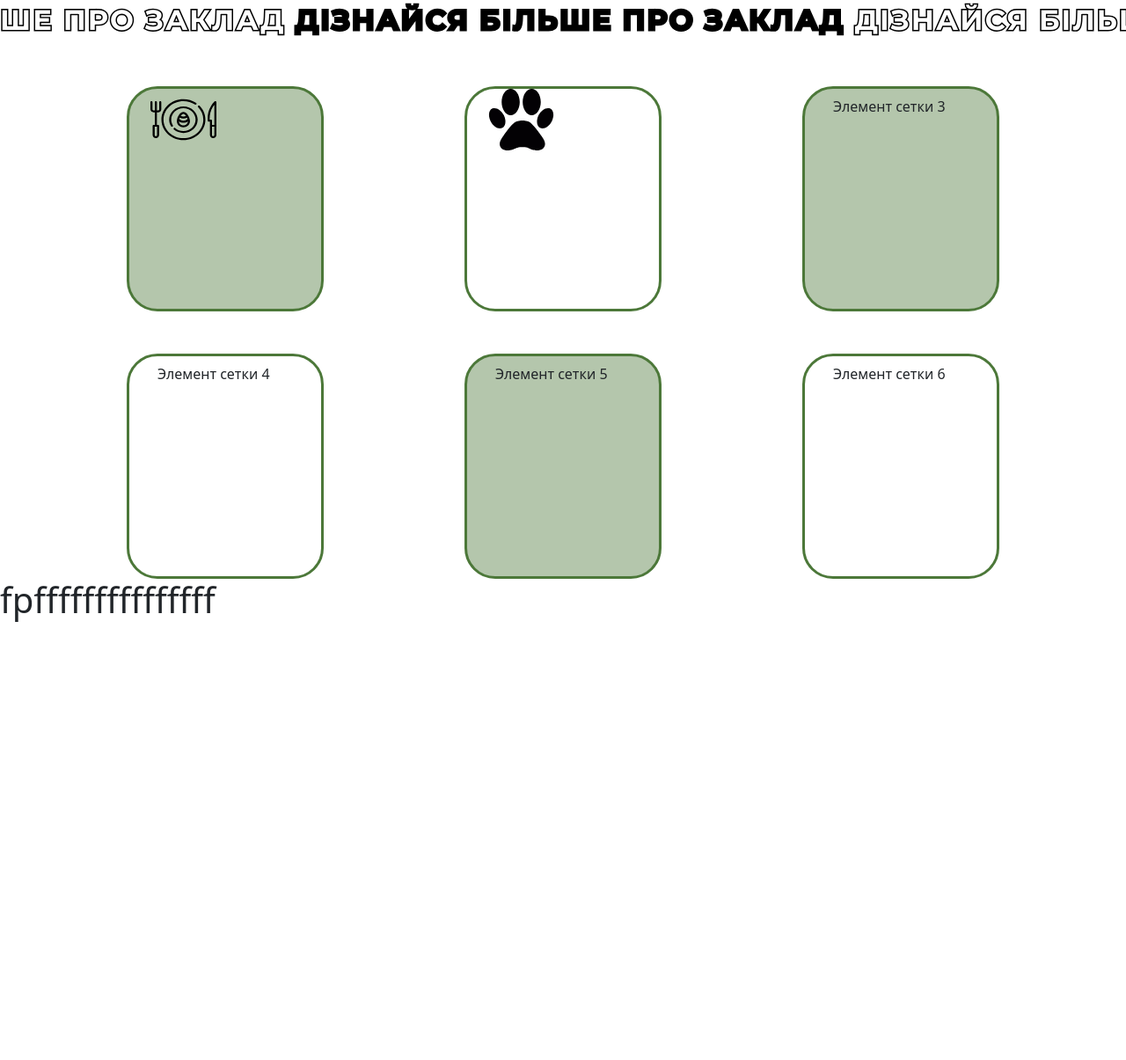
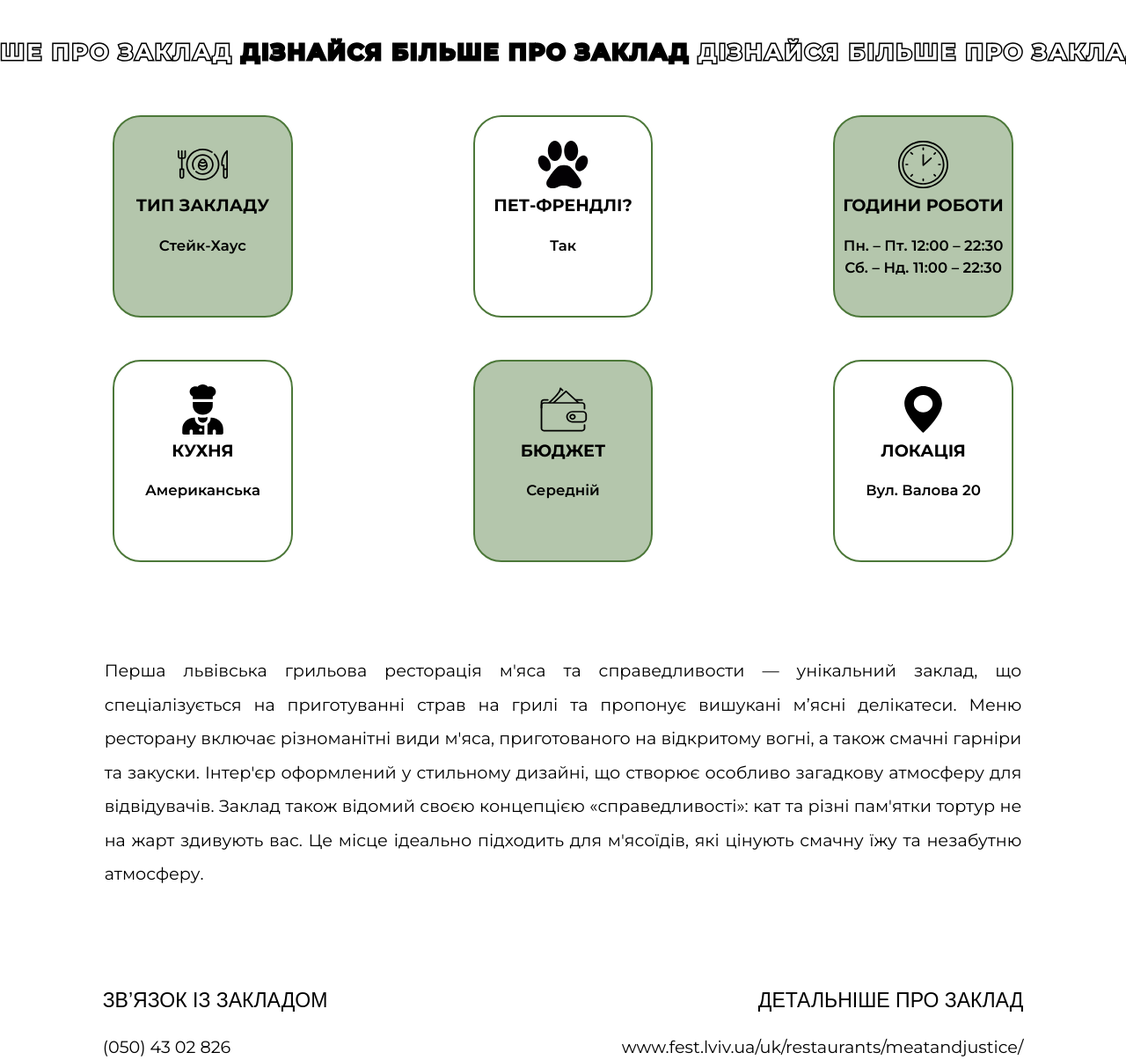
Before and after one commit to martynovanastasiia/find_yours_lviv_site, a website: page app/index.html in a window 1280 px wide. Shown: the part 627-1832 px from the top of the page at 88% size. Before the commit the page ends 1341 px from the top, so only its background shows below. Drawn offline with nearby package versions, Linux system fonts and the light colour scheme; files that its build step writes are made by us from their sources; a web font is replaced by a local one.

Commit message:
added code for blocks with information about restaurants,changed rem on vh and vw

```diff
--- a/app/html/body.html
+++ b/app/html/body.html
@@ -1,62 +1,150 @@
 <header class="navbar navbar-expand  flex-column flex-md-row bd-navbar">
 
     <a class="navbar-brand " href="" aria-label="Знайди своє">
-        <img width="210" height="85"  src="images/logo.svg" alt="Логотип"></a>
+        <img width="210" height="85" src="../images/logo.svg" alt="Логотип"></a>
 
     <p>eds</p>
 </header>
 <!--   class="navbar-brand mr-0 mr-md-2" -->
 <!--<img  class="width:"30" height:"30"" src="images/лого темне.svg">-->
 <div class="container-fluid">
+    <!-- секція з фотографією лініями і назвою закладу-->
     <section>
+        <div class="row">
 
-                <div class="row">
+
             <div class="col-xl-4 photo-rest"> <!-- фотографія закладу-->
-                                <img src="images/image 60.svg" alt="Фото з закладу">
+                <img src="https://i.imgur.com/WgUFwwl.jpg" alt="Фото з закладу">
             </div>
             <div class="col-xl-1 col-0"></div>
-                        <!--               назва локації та закладу-->
+            <!-- назва локації та закладу-->
             <div class="col-xl-7 name-rest">
                 <h1>Перша львівська грильова ресторація м'яса та справедливости</h1>
                 <h5 class="place">Центр міста</h5></div>
             <!--тут ше має бути кнопка але я хз як її реалізувати (саме шоб воно якось заносилось в базу)-->
         </div>
+        <!--ну оцей текст під питанням, потрібно ще подумати як адаптивніше це зробити       -->
         <div class="text-wrapper">
-                        <h3 class="text-outline">ШЕ ПРО ЗАКЛАД<span class="text-fill" style="color: black"> ДІЗНАЙСЯ БІЛЬШЕ ПРО ЗАКЛАД </span>ДІЗНАЙСЯ БІЛЬШЕ ПРО ЗАКЛАД</h3>
+            <h3 class="text-outline">ШЕ ПРО ЗАКЛАД<span class="text-fill" style="color: black"> ДІЗНАЙСЯ БІЛЬШЕ ПРО ЗАКЛАД </span>ДІЗНАЙСЯ
+                БІЛЬШЕ ПРО ЗАКЛАД</h3>
+        </div>
+        <!--<div class="long-text">-->
+        <!--    <img  class="find-more" src="../icons/long-text.svg" alt="">-->
+        <!--    <img class="find-more second-img" src="../icons/dark-text.svg" alt="">-->
+        <!--</div>-->
+    </section>
+    <!--секція з інформацією про заклад в 6-ти прямокутниках  -->
+    <section>
+        <div class="row g-5" style="justify-content:center; gap:16vw ">
+            <div class="rect-full col-12 col-sm-4 col-md-4 col-lg-4 col-xl-4 col-xxl-4">
+                <div>
+                    <div class="icon">
+                        <img src="../icons/meal-1.svg" class="icons" alt="pet " >
+                    </div>
+                    <div class="info-rest">
+                        <h4>Тип закладу</h4>
+                        <p>Стейк-хаус</p>
+                    </div>
                 </div>
 
-</section>
+            </div>
+            <div class="rect col-12 col-sm-4 col-md-4 col-lg-4 col-xl-4 col-xxl-4">
 
-        <section>
-<!--                <div class="container">-->
-                        <!-- Перший рядок space-between-->
-                        <div class="row g-5 " style="justify-content:center; gap:10rem ">
-                                <div class="rect-full col-12 col-sm-4 col-md-4 col-lg-4 col-xl-4 col-xxl-4">
+                <div>
                     <div class="icon">
-                                            <img src="../icons/meal-1.svg"  alt="pet " width="75" height="70">
+                        <img src="../icons/pet.svg" class="icons" alt="pet " >
+                    </div>
+                    <div class="info-rest">
+                        <h4> Пет-френдлі?</h4>
+                        <p>Так</p>
                     </div>
                 </div>
-                                <div class="rect col-12 col-sm-4 col-md-4 col-lg-4 col-xl-4 col-xxl-4">
-                                    <img src="../icons/pet.svg"  alt="pet " width="75" height="70">
+
+
             </div>
             <div class="rect-full col-12 col-sm-4 col-md-4 col-lg-4 col-xl-4 col-xxl-4">
-                                        <div class="p-2">Элемент сетки 3</div>
+                <div>
+                    <div class="icon">
+                        <img src="../icons/clock 1.svg" class="icons" alt="pet " >
+                    </div>
+                    <div class="info-rest">
+                        <h4 class="time">години роботи</h4>
+                        <p>пн. – пт. 12:00 – 22:30 <br>
+
+                            сб. – нд. 11:00 – 22:30</p>
+                    </div>
+                </div>
             </div>
         </div>
 
         <!-- Другий рядок -->
-                <div class="row g-5" style="justify-content:center; gap:10rem ">
+        <div class="row g-5" style="justify-content:center; gap:16vw ">
             <div class="rect col-12 col-sm-4 col-md-4 col-lg-4 col-xl-4 col-xxl-4">
-                                        <div class="p-2">Элемент сетки 4</div>
+                <div>
+                    <div class="icon">
+                        <img src="../icons/chef.svg" class="icons" alt="pet ">
+                    </div>
+                    <div class="info-rest">
+                        <h4>Кухня</h4>
+                        <p>американська</p>
+                    </div>
+                </div>
             </div>
             <div class="rect-full col-12 col-sm-4 col-md-4 col-lg-4 col-xl-4 col-xxl-4">
-                                        <div class="p-2">Элемент сетки 5</div>
+                <div>
+                    <div class="icon">
+                        <img src="../icons/wallet.svg" class="icons" alt="pet " >
+                    </div>
+                    <div class="info-rest">
+                        <h4>Бюджет</h4>
+                        <p>Середній</p>
+                    </div>
+                </div>
             </div>
             <div class="rect col-12 col-sm-4 col-md-4 col-lg-4 col-xl-4 col-xxl-4">
-                                        <div class="p-2">Элемент сетки 6</div>
+                <div>
+                    <div class="icon">
+                        <img src="../icons/geo-alt-fill.svg" class="icons" alt="pet ">
+                    </div>
+                    <div class="info-rest">
+                        <h4>локація</h4>
+                        <p>вул. валова 20</p>
+                    </div>
+                </div>
             </div>
         </div>
         <!--                </div>-->
     </section>
-<h1>fpfffffffffffffff</h1>
+    <!--  опис закладу i зв'язок  -->
+    <section>
+        <div class="row">
+            <div class="col-12 mx-auto col-sm-10 col-md-10 col-lg-10 col-xl-10 col-xxl-10">
+                <h6 class="rest-description">Перша львівська грильова ресторація м'яса та справедливости —
+                    унікальний заклад, що спеціалізується на приготуванні страв на грилі
+                    та пропонує вишукані м’ясні делікатеси. Меню ресторану включає різноманітні
+                    види м'яса, приготованого на відкритому вогні, а також смачні гарніри та закуски. Інтер'єр
+                    оформлений у стильному дизайні, що створює особливо загадкову атмосферу для відвідувачів. Заклад
+                    також відомий своєю концепцією «справедливості»: кат та різні пам'ятки тортур не на жарт здивують
+                    вас. Це місце ідеально підходить для м'ясоїдів,
+                    які цінують смачну їжу та незабутню атмосферу.
+                </h6>
             </div>
+            <div class="row">
+                <div class="rest-contact p-0 mx-auto d-flex col-12 col-sm-10 col-md-10 col-lg-10 col-xl-10 col-xxl-10"
+                     style="justify-content: space-between">
+                    <div class="col-5 connect">
+                        <h5 class="connect-1">Зв’язок із закладом</h5>
+                        <a href="tel:(050) 43 02 826">(050) 43 02 826</a>
+                    </div>
+                    <div class="col-6 connect text-end">
+                        <h5  class="connect-1">Детальніше про заклад</h5>
+                        <a class="text-end" href="https://www.fest.lviv.ua/uk/restaurants/meatandjustice/" target="_blank">www.fest.lviv.ua/uk/restaurants/meatandjustice/ </a>
+                    </div>
+                </div>
+
+
+            </div>
+
+        </div>
+    </section>
+</div>
--- a/app/scss/main.scss
+++ b/app/scss/main.scss
@@ -1,11 +1,20 @@
 @mixin font-montserrat-bold {
   font-family: 'Montserrat Alternates', sans-serif;
   font-weight: 700;
-  font-size: 2rem;
+  font-size: 2vw;
   letter-spacing: 3px;
 }
+
+@mixin font-dela {
+  font-family: "Dela Gothic One", sans-serif;
+  font-weight: 400;
+
+}
+
+$green-main: #4c7839;
+
 .navbar {
-    background: linear-gradient(to right,#000000,#465F3C);
+  background: linear-gradient(to right, #000000, #465F3C);
   width: 100%;
   margin: 0;
 
@@ -21,37 +30,48 @@ letter-spacing: 3px;
   //-webkit-box-pack: justify;
   //-ms-flex-pack: justify;
   //justify-content: space-between;
-    //padding: .5rem 1rem;
+  //padding: .5vw 1vw;
   //background: linear-gradient(to right,#000000,#465F3C);
   //width: 100%;
   //margin: 0;
 }
-  .row{
+
+.row {
   margin: 0 !important;
+
 }
-  .container-fluid{
+
+//.beginning-page{
+//  background-image: url('../icons/two-lines.svg');
+//  min-width: 1200px;
+//  min-height: 100vh;
+//  width: 100%;
+//  height: 100%;
+//}
+.container-fluid {
   margin: 0;
   padding: 0;
   overflow-x: hidden;
 
 }
+
 .photo-rest {
   margin: 0;
   padding: 0;
-    //min-width: 25rem ;
-    height: 26rem ;
+  //min-width: 25vw ;
+  height: 60vh;
   overflow: hidden;
 
   img {
     width: 100%;
     height: 100%;
-      border-bottom-right-radius: 5rem;
+    border-bottom-right-radius: 5vw;
     object-fit: cover; /* обрізає зображення, щоб воно заповнювало контейнер */
     //vertical-align: top; /* вирівнювання зображення */
-     margin: -1rem; /* тут -1 бо ця фотка мала якісь власні незрозумілі відстуи які я(Ілона) не могла забрати бо то
-     ні падінги ні марджини а непонятно шо*/
+
   }
 }
+
 .name-rest {
   margin-top: 20vh;
 
@@ -62,33 +82,98 @@ letter-spacing: 3px;
   h5 {
     font-family: 'Montserrat', sans-serif;
     font-weight: 400;
-      margin-top: 1rem;
+    margin-top: 1vw;
   }
 }
-.text-outline{
-  font-size: 2rem;
+
+.text-outline {
+  font-size: 2vw;
   font-weight: bold;
   letter-spacing: 2px;
 }
-.text-wrapper{
- margin-top:13vh;
+
+.text-wrapper {
+  width: 100%;
+  margin-top: 10vh;
   white-space: nowrap;
   font-family: 'Montserrat', sans-serif;
-  color:white;
+  color: white;
   paint-order: stroke fill;
   -webkit-text-stroke: 3px black;
 }
+
+.icons {
+  width: 4.5vw;
+  height: 4.5vw;
+}
+
 .rect {
-  border: 3px solid #4c7839;
-  border-radius: 35px;
-  width: 14rem !important;
-  height: 16rem !important;
+  text-align: center;
+  padding: 2vw 0 0;
+  border: 0.2vw solid $green-main;
+  border-radius: 2.5vw;
+  width: 16vw !important;
+  height: 18vw !important;
 }
 
 .rect-full {
   @extend .rect;
   background: rgba(76, 120, 57, 0.42);
 }
-.icon{
+
+.info-rest {
+  font-family: "Montserrat", sans-serif;
+  //text-align: center;
+  color: black;
+
+  h4 {
+    margin-top: 0.5vw;
+    font-weight: 700;
+    font-size: 1.5vw;
+    text-transform: uppercase;
 
   }
+
+  p {
+    margin-top: 1.7vw;
+    font-weight: 600;
+    text-transform: capitalize;
+    font-size: 1.3vw;
+  }
+
+}
+
+.rest-description {
+  margin-top: 13vh;
+  font-family: "Montserrat", sans-serif;
+  font-weight: 400;
+  font-size: 1.5vw;
+  line-height: 3vw;
+  //line-height: 187%;
+  text-align: justify;
+  color: black;
+}
+
+.rest-contact {
+  margin-top: 13vh;
+  color: black;
+
+  a {
+
+    font-family: "Montserrat", sans-serif;
+    font-size: 1.5vw;
+    color: black;
+    text-decoration: none;
+    word-wrap: break-word; /*переносить на інший рядок як текст задовгий для контейнера*/
+    overflow-wrap: break-word; /* забезпечує сумісність з більш старими браузерами якшо функція вище не спрацювала :)*/
+  }
+
+  .connect-1 {
+    @include font-dela;
+    font-size: 1.8vw;
+    margin-bottom: 3vh;
+    text-transform: uppercase;
+    // text-align: center;
+
+  }
+}
```
Also changed, not shown: app/icons/chef.svg (added), app/icons/clock 1.svg (added), app/icons/dark-text.svg (added), app/icons/geo-alt-fill.svg (added), app/icons/long-text.svg (added), app/icons/two-lines.svg (added), app/icons/wallet.svg (added). Lines whose indentation alone changed are shown as unchanged.
